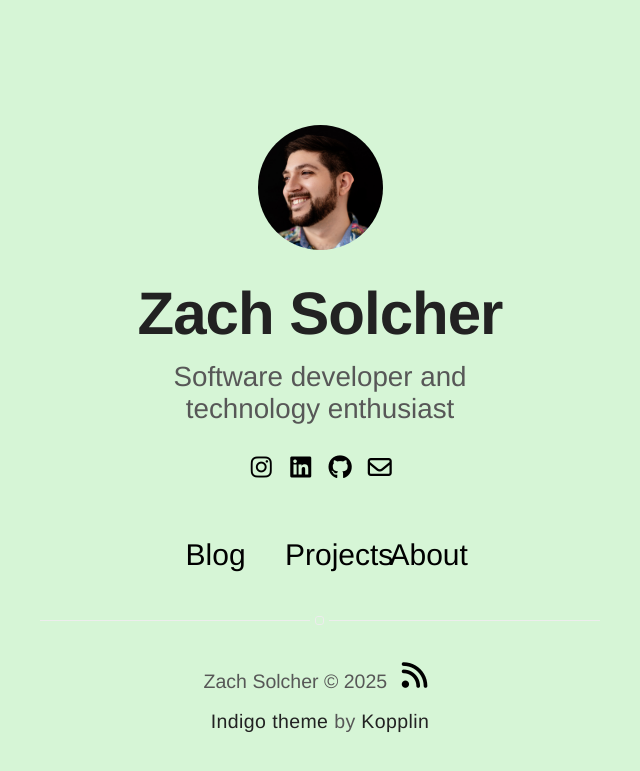
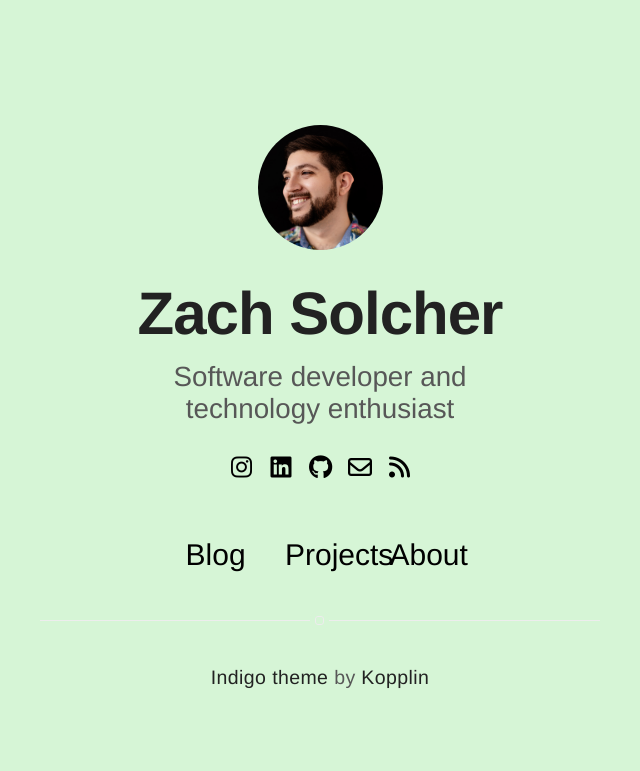
Before and after one commit to zsolcher/zsolcher.github.io, a Jekyll site: the page built from index.html, in a window 1280 px wide. Shown: the top 771 px of the page, without its empty margins (320-960 px from the left). Built offline with Jekyll 4.4.1, drawn with Linux system fonts in a browser that asks for light colours; nearby versions of some CDN libraries.

Commit message:
Move RSS icon to social links row, remove copyright from footer

```diff
--- a/_includes/footer.html
+++ b/_includes/footer.html
@@ -1,10 +1,4 @@
 <footer class="footer-main">
-    {{ site.title }} © {{ site.time | date: '%Y' }}
-
-    <a class="link" href="{{ site.url }}/feed.xml" target="_blank" alt="anchor link to rss feed" aria-label="anchor link to rss feed">
-        <i class="fa-solid fa-rss"></i>
-    </a>
-
     <p class="extra">
         <a class="link" href="https://github.com/sergiokopplin/indigo">Indigo theme</a>
         by
--- a/_includes/social-links.html
+++ b/_includes/social-links.html
@@ -24,4 +24,8 @@
             <i class="fa-regular fa-envelope"></i>
         </a>
     {% endif %}
+
+    <a class="link" href="{{ site.url }}/feed.xml" target="_blank" alt="anchor link to rss feed" aria-label="anchor link to rss feed">
+        <i class="fa-solid fa-rss"></i>
+    </a>
 </div>
```
